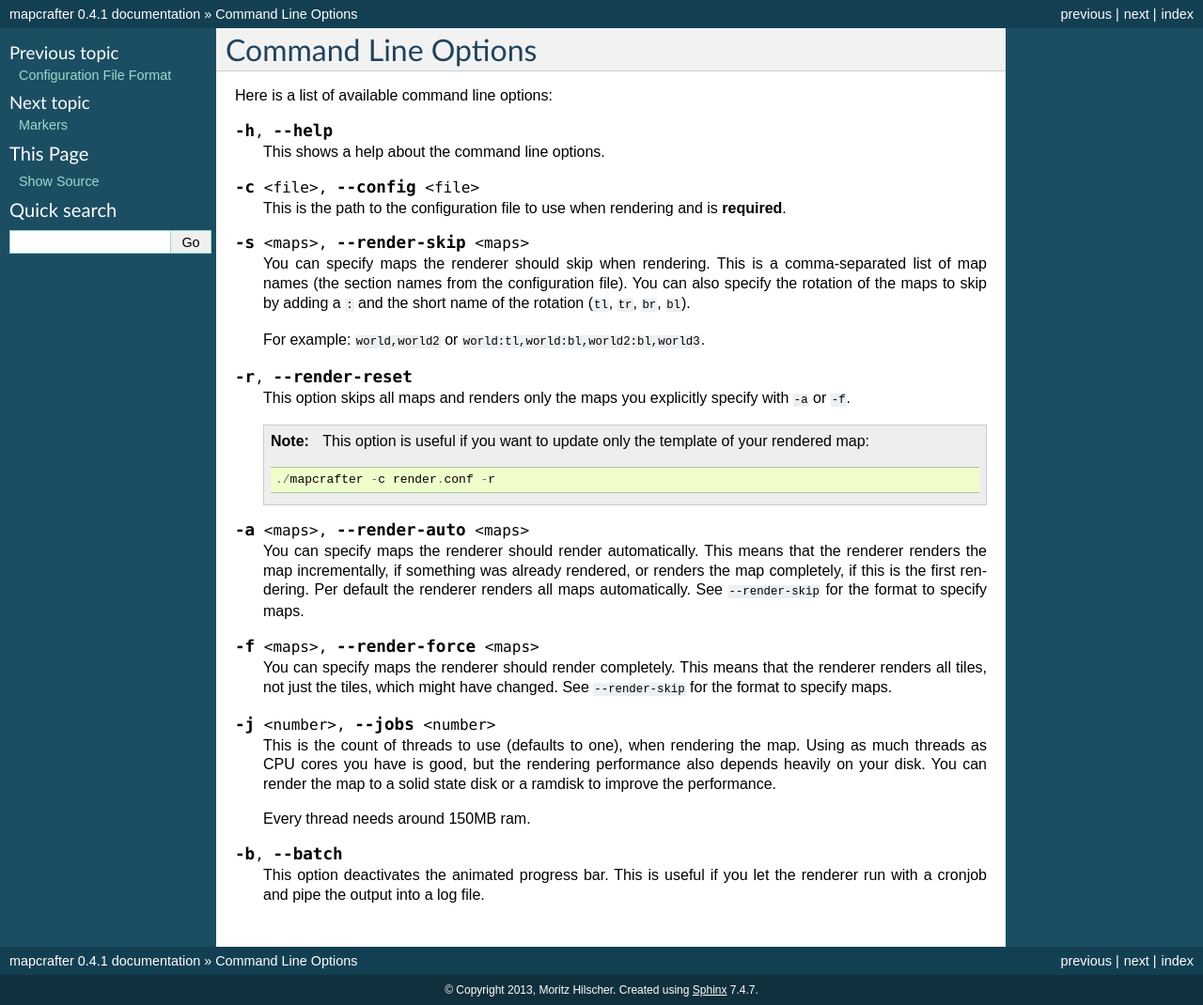
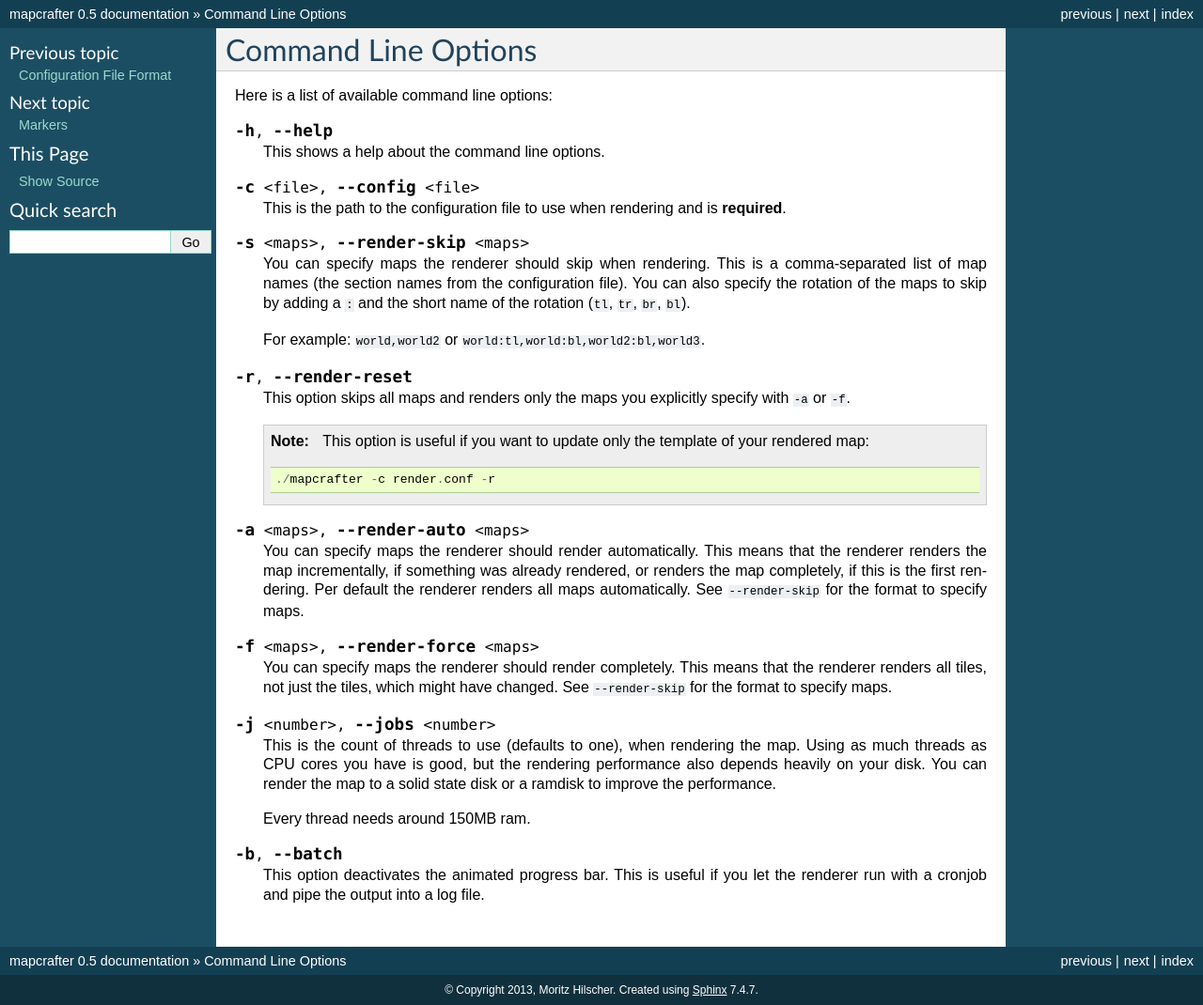
Before and after one commit to mapcrafter/mapcrafter, a Sphinx documentation site: the page built from docs/commandline.rst, in a window 1280 px wide. Shown: the whole page at 94% size. Built offline with Sphinx 7.4.7, drawn with Linux system fonts in a browser that asks for light colours.

Commit message:
New version.

```diff
--- a/docs/conf.py
+++ b/docs/conf.py
@@ -48,9 +48,9 @@
 # built documents.
 #
 # The short X.Y version.
-version = '0.4.1'
+version = '0.5'
 # The full version, including alpha/beta/rc tags.
-release = '0.4.1'
+release = '0.5'
 
 # The language for content autogenerated by Sphinx. Refer to documentation
 # for a list of supported languages.
```
Also changed, not shown: README.md (+9 -0 lines).
